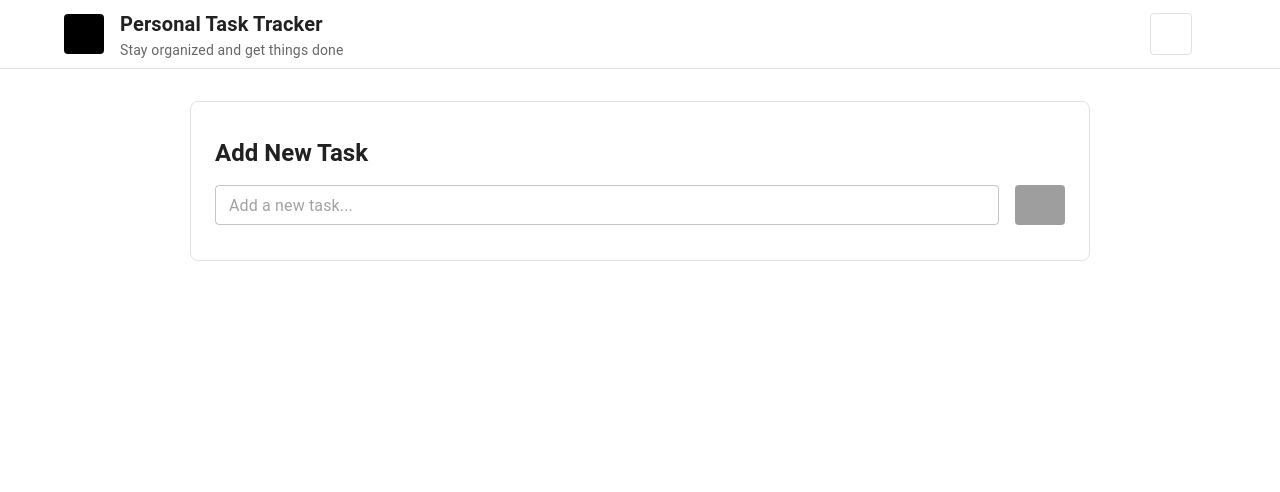
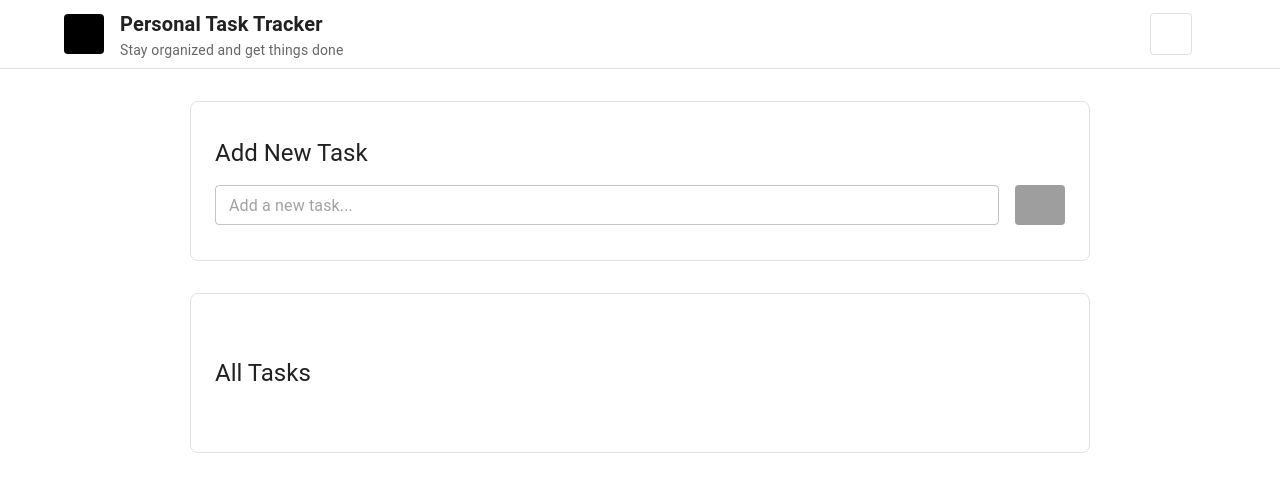
Before and after one commit to Eve0119/Task-Traker, a React (Vite) app: page / in a window 1280 px wide. Shown: the top 492 px of the page. Built offline with nearby package versions, Linux system fonts and the light colour scheme; some icons are missing.

Commit message:
All Task Typography

```diff
--- a/src/App.tsx
+++ b/src/App.tsx
@@ -1,5 +1,6 @@
 import Header from "./components/Header";
 import NewTask from "./components/NewTask";
+import AllTasks from "./components/AllTasks";
 
 function App() {
   return (
@@ -8,6 +9,7 @@ function App() {
       {/* Your other components */}
       <main>
         <NewTask />
+        <AllTasks />
         {/* Add more components here as needed */}
       </main>
     </>
--- /dev/null
+++ b/src/components/AllTasks.tsx
@@ -0,0 +1,26 @@
+import { Box, Typography, Checkbox } from "@mui/material";
+
+const AllTasks = () => {
+  return (
+    <Box
+      sx={{
+        padding: 3,
+        display: "flex",
+        flexDirection: "column",
+        gap: 2,
+        border: "1px solid",
+        margin: "0 auto",
+        maxWidth: 900,
+        borderRadius: 2,
+        borderColor: "divider",
+        marginTop: 4,
+        height: "20vh",
+        alignItems: "left",
+        justifyContent: "center",
+      }}
+    >
+      <Typography variant="h5">All Tasks</Typography>
+    </Box>
+  );
+};
+export default AllTasks;
--- a/src/components/NewTask.tsx
+++ b/src/components/NewTask.tsx
@@ -20,9 +20,7 @@ const NewTask = () => {
         gap: 2,
       }}
     >
-      <Typography variant="h5" fontWeight={"bold"}>
-        Add New Task
-      </Typography>
+      <Typography variant="h5">Add New Task</Typography>
       <Box sx={{ display: "flex", gap: 2, width: "100%" }}>
         <TextField fullWidth size="small" placeholder="Add a new task..." />
         <IconButton
```
